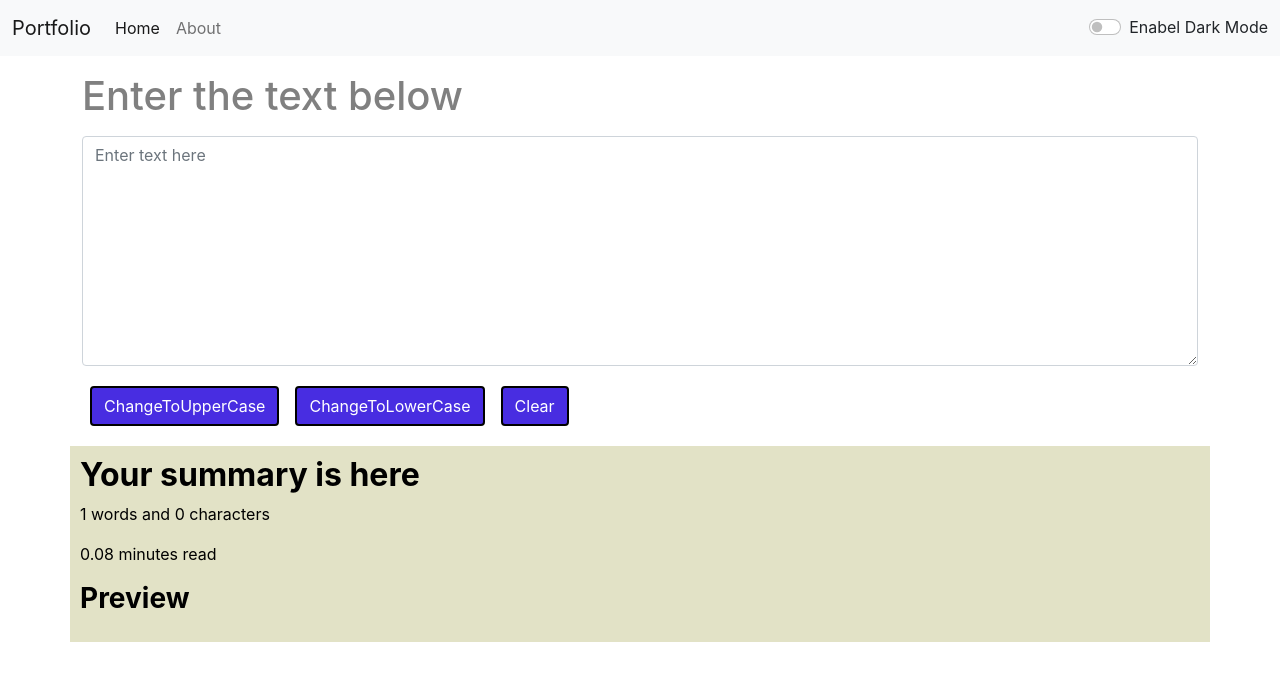
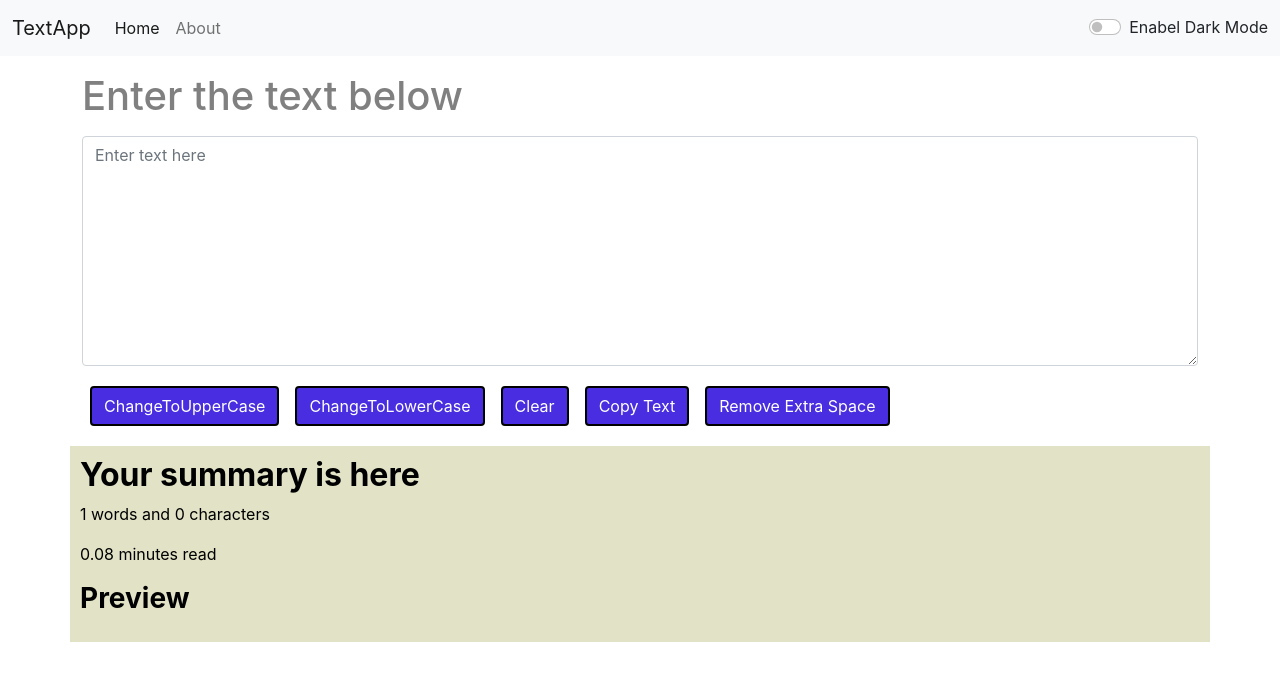
Before and after one commit to Mitushi-23/Text-App, a React (Create React App) app: page / in a window 1280 px wide. Shown: the top 680 px of the page. Built offline with nearby package versions, Linux system fonts and the light colour scheme.

Commit message:
added new features

```diff
--- a/src/App.js
+++ b/src/App.js
@@ -23,7 +23,7 @@ const toggleMode = () =>{
 
   return (
     <>
-      <Navbar title="Portfolio" mode={mode} toggleMode={toggleMode}/>
+      <Navbar title="TextApp" mode={mode} toggleMode={toggleMode}/>
       <TextForm heading="Enter the text below" mode = {mode} />
     </>
   );
--- a/src/components/TextForm.js
+++ b/src/components/TextForm.js
@@ -16,8 +16,16 @@ export default function TextForm(props) {
     setText(newText);
   };
 
+const CopyText =()=>{
+  var text = document.getElementById('box');
+  text.select();
+  navigator.clipboard.writeText(text.value);
 
-
+}
+ const ExtraSpace=()=>{
+   const newText = text.split(/[ ]+/);
+   setText(newText.join(" "));
+ }
   const Clear =()=>{
       const newText = "";
       setText(newText);
@@ -30,7 +38,7 @@ export default function TextForm(props) {
       <div className="container my-3" style ={{color: props.mode==='light'?'gray':'white'}}>
         <h1>{props.heading}</h1>
         <textarea
-          className="form-control my-3"style={{backgroundColor: props.mode==='light'?'white':'gray', color: props.mode==='light'?'black':'white'}}
+          className="form-control my-3" id="box" style={{backgroundColor: props.mode==='light'?'white':'gray', color: props.mode==='light'?'black':'white'}}
           onChange={handleOnChange}
           value={text}
           rows="9"
@@ -46,7 +54,13 @@ export default function TextForm(props) {
           Clear
         </button>
 
+        <button className="btn btn-primary mx-2 my-1" onClick={CopyText}>
+          Copy Text
+        </button>
 
+        <button className="btn btn-primary mx-2 my-1" onClick={ExtraSpace}>
+          Remove Extra Space
+        </button>
 
       </div>
 
```
